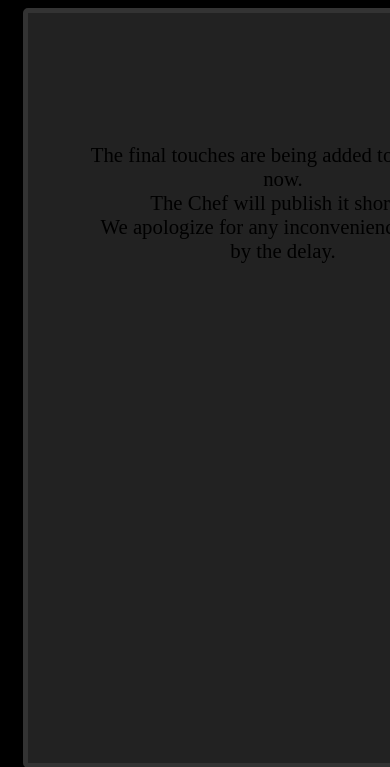
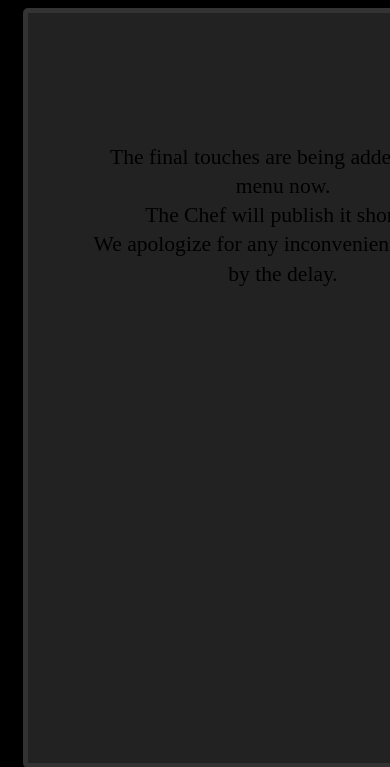
Before and after one commit to Superyacht-Operating-Systems/charterguest, a CakePHP app: the page made by app/View/Charters/charter_program_menus_app.ctp in a window 390 px wide; the page is wider, and only the part inside the window is pictured. Shown: the top 767 px of that part. Run offline with PHP 8.4 and a stand-in for CakePHP, Linux system fonts and the light colour scheme; the template is opened without the code that fills it, so the values that code supplies are empty; some libraries are stand-ins or nearby versions.

Commit message:
design changes

```diff
--- a/app/View/Charters/charter_program_menus_app.ctp
+++ b/app/View/Charters/charter_program_menus_app.ctp
@@ -169,7 +169,8 @@
    zoom: 130%;
 }
 .menlistcontain p {
-  font-size: 1.3em;
+  font-size: 1.35em;
+ line-height: 1.35em;
 }
 }
 
```
